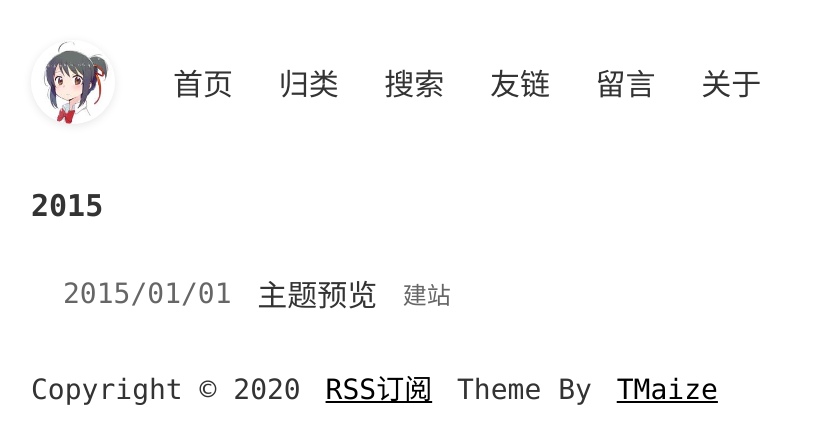
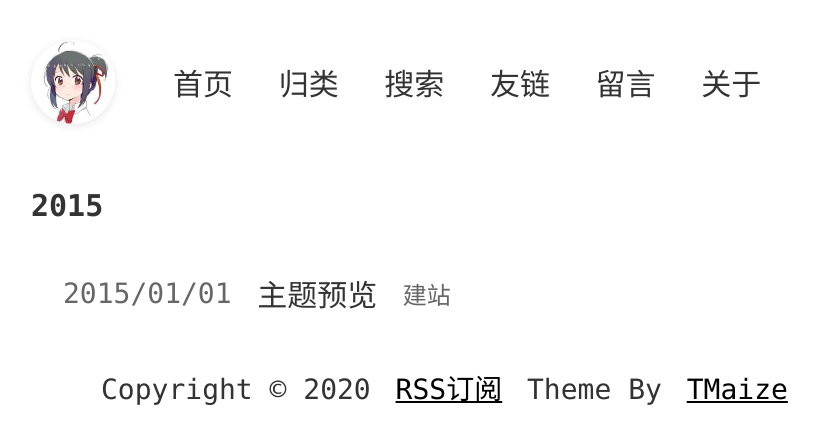
Before and after one commit to gittime999/tz, a Jekyll site: the page built from index.html, in a window 1280 px wide. Shown: the top 444 px of the page, without its empty margins (137-956 px from the left). Built offline with Jekyll 4.4.1, drawn with Linux system fonts in a browser that asks for light colours; comment, search, counter and statistics services are not loaded.

Commit message:
Update common.css

```diff
--- a/static/css/common.css
+++ b/static/css/common.css
@@ -153,7 +153,7 @@ body {
   white-space: nowrap;
 }
 .footer {
-  padding: 30px 0;
+  padding: 30px 70px;
   font-size: 28px;
   line-height: 1.5;
 }
```
